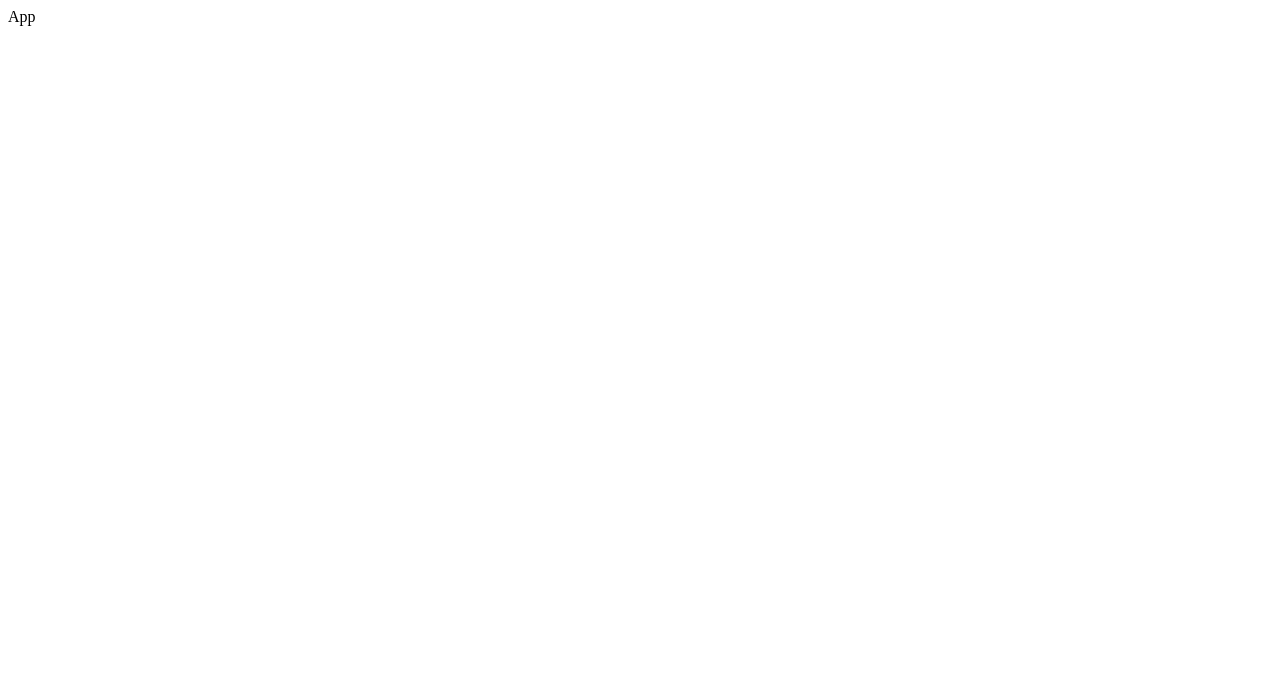
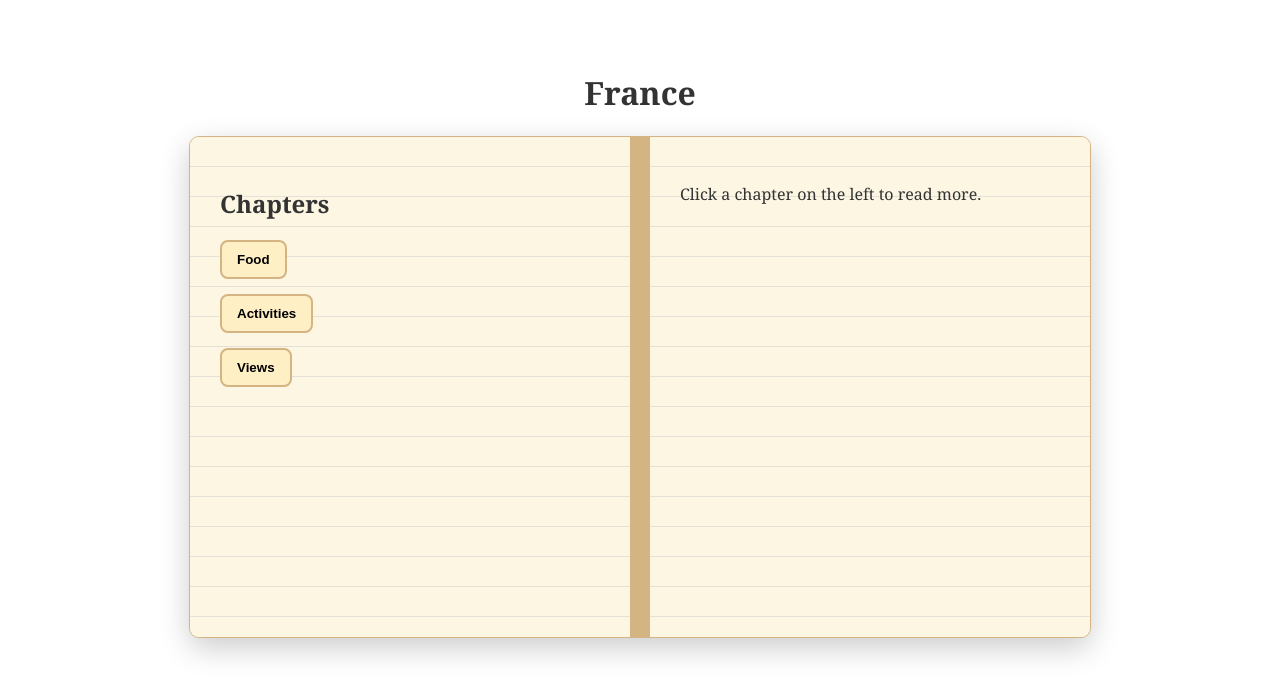
Before and after one commit to ShaynaMBarclay/travelpins, a React (Vite) app: page /country/1 in a window 1280 px wide. Shown: the top 696 px of the page. Built offline with nearby package versions, Linux system fonts and the light colour scheme.

Commit message:
book and chapter pages started

```diff
--- a/package.json
+++ b/package.json
@@ -11,7 +11,8 @@
   },
   "dependencies": {
     "react": "^19.1.1",
-    "react-dom": "^19.1.1"
+    "react-dom": "^19.1.1",
+    "react-router-dom": "^7.9.2"
   },
   "devDependencies": {
     "@eslint/js": "^9.36.0",
--- a/src/App.jsx
+++ b/src/App.jsx
@@ -1,9 +1,20 @@
-import React from 'react'
+import React from "react";
+import { BrowserRouter as Router, Routes, Route } from "react-router-dom";
+import CountryPage from "./Pages/CountryPage";
+import Placeholder from "./Pages/Placeholder";
+import ChapterPage from "./Pages/ChapterPage";
+import "./Styles/App.css";
 
-const App = () => {
+function App() {
   return (
-    <div>App</div>
-  )
+    <Router>
+      <Routes>
+        <Route path="/country/:countrySlug/:chapterSlug" element={<ChapterPage />} />
+        <Route path="/" element={<Placeholder />} /> {/* root homepage placeholder for now */}
+        <Route path="/country/:countrySlug" element={<CountryPage />} />
+      </Routes>
+    </Router>
+  );
 }
 
-export default App
+export default App;
--- /dev/null
+++ b/src/Pages/ChapterPage.jsx
@@ -0,0 +1,41 @@
+import { useParams, Link } from "react-router-dom";
+
+function ChapterPage() {
+  const { countrySlug, chapterSlug } = useParams();
+
+  // Placeholder content
+  const contentData = {
+    food: [
+      { title: "Croissant", description: "Flaky pastry", image: "/images/croissant.jpg" },
+      { title: "Baguette", description: "Classic French bread", image: "/images/baguette.jpg" },
+    ],
+    activities: [
+      { title: "Eiffel Tower", description: "Visit the iconic tower", image: "/images/eiffel.jpg" },
+    ],
+    views: [
+      { title: "Mont Saint-Michel", description: "Beautiful island view", image: "/images/mont.jpg" },
+    ],
+  };
+
+  const items = contentData[chapterSlug] || [];
+
+  return (
+    <div className="country-page">
+      <h1>{countrySlug.charAt(0).toUpperCase() + countrySlug.slice(1)} - {chapterSlug.charAt(0).toUpperCase() + chapterSlug.slice(1)}</h1>
+      <Link to={`/country/${countrySlug}`}>← Back to Book</Link>
+      <div className="book">
+        <div className="page">
+          {items.map((item, index) => (
+            <div className="item-card" key={index}>
+              <h2>{item.title}</h2>
+              <img src={item.image} alt={item.title} />
+              <p>{item.description}</p>
+            </div>
+          ))}
+        </div>
+      </div>
+    </div>
+  );
+}
+
+export default ChapterPage;
--- /dev/null
+++ b/src/Pages/CountryPage.jsx
@@ -0,0 +1,41 @@
+import { useState } from "react";
+import { Link } from "react-router-dom";
+
+function CountryPage() {
+  const countryName = "France";
+
+  const chapters = [
+    { name: "Food", slug: "food" },
+    { name: "Activities", slug: "activities" },
+    { name: "Views", slug: "views" },
+  ];
+
+  return (
+    <div className="country-page">
+      <h1>{countryName}</h1>
+
+      <div className="book">
+        {/* Left page with chapters */}
+        <div className="page">
+          <h2>Chapters</h2>
+          <div className="chapter-list">
+            {chapters.map((chapter, index) => (
+              <Link key={index} to={`/country/${countryName.toLowerCase()}/${chapter.slug}`}>
+                <button>{chapter.name}</button>
+              </Link>
+            ))}
+          </div>
+        </div>
+
+        <div className="spine"></div>
+
+        {/* Right page as preview / blank */}
+        <div className="page">
+          <p>Click a chapter on the left to read more.</p>
+        </div>
+      </div>
+    </div>
+  );
+}
+
+export default CountryPage;
--- /dev/null
+++ b/src/Pages/Placeholder.jsx
@@ -0,0 +1,15 @@
+import { Link } from "react-router-dom";
+
+function Placeholder() {
+  return (
+    <div>
+      <h1>Globe coming soon!</h1>
+      <ul>
+        <li><Link to="/country/france">France</Link></li>
+        <li><Link to="/country/japan">Japan</Link></li>
+      </ul>
+    </div>
+  );
+}
+
+export default Placeholder;
--- a/src/Styles/App.css
+++ b/src/Styles/App.css
@@ -0,0 +1 @@
+@import "./CountryPage.css";
--- /dev/null
+++ b/src/Styles/CountryPage.css
@@ -0,0 +1,81 @@
+/* Overall page layout */
+.country-page {
+  display: flex;
+  flex-direction: column;
+  align-items: center;
+  font-family: 'Georgia', serif;
+  color: #333;
+  margin: 50px auto;
+}
+
+/* Book container */
+.book {
+  display: flex;
+  width: 900px;
+  height: 500px;
+  background: #fdf6e3;
+  box-shadow: 0 10px 30px rgba(0,0,0,0.2);
+  border-radius: 10px;
+  overflow: hidden;
+  border: 1px solid #d4b483;
+}
+
+/* Pages */
+.page {
+  flex: 1;
+  padding: 30px;
+  background: repeating-linear-gradient(
+    to bottom,
+    #fdf6e3,
+    #fdf6e3 29px,
+    #ccc 30px
+  ); /* notebook lines */
+  overflow-y: auto;
+}
+
+/* Spine */
+.spine {
+  width: 20px;
+  background: #d4b483;
+}
+
+/* Chapter buttons on left page */
+.chapter-list {
+  display: flex;
+  flex-direction: column;
+  gap: 15px;
+}
+
+.chapter-list button {
+  padding: 10px 15px;
+  border-radius: 8px;
+  border: 2px solid #d4b483;
+  background: #ffefc5;
+  cursor: pointer;
+  font-weight: bold;
+  transition: all 0.2s ease;
+}
+
+.chapter-list button:hover {
+  background: #ffe49b;
+}
+
+/* Content page styling */
+.content-page {
+  padding: 20px;
+}
+
+.item-card {
+  background: #fff8e7;
+  padding: 15px;
+  border-radius: 10px;
+  margin-bottom: 20px;
+  text-align: center;
+  box-shadow: 0 4px 12px rgba(0,0,0,0.1);
+}
+
+.item-card img {
+  max-width: 100%;
+  border-radius: 8px;
+  margin-bottom: 10px;
+}
```
Also changed, not shown: 1 other file (tests, documents, lock files or other folders).
